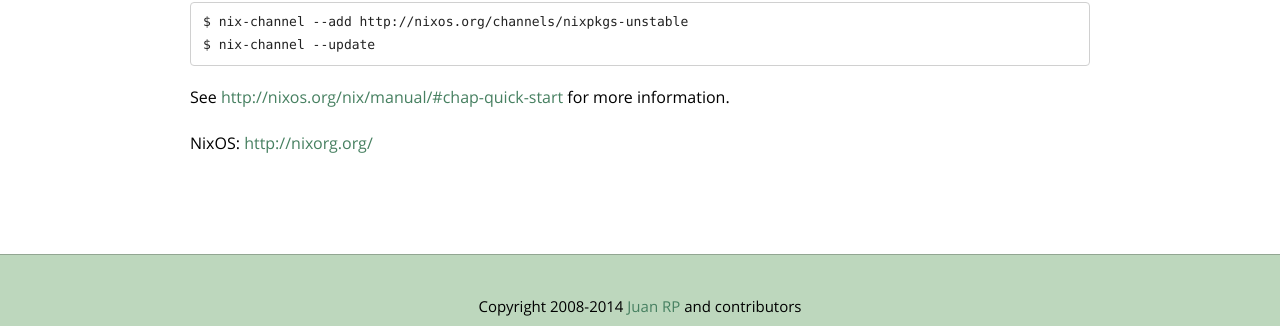
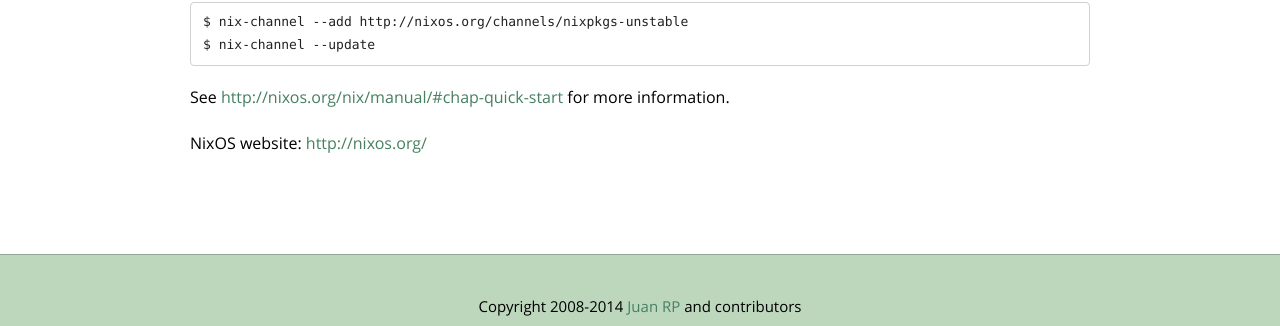
Before and after one commit to void-linux/void-linux.github.io, a Jekyll site: the page built from _posts/2014-01-17-Using-the-Nix-package-manager.markdown, in a window 1280 px wide and 900 px high, scrolled down 619 px. Shown: the part 473-799 px from the top of the window. Built offline with Jekyll 4.4.1, drawn with Linux system fonts in a browser that asks for light colours; Markdown is read by kramdown in place of the engine named in the settings; comment, search, counter and statistics services are not loaded.

Commit message:
Fix typo in previous.

```diff
--- a/_posts/2014-01-17-Using-the-Nix-package-manager.markdown
+++ b/_posts/2014-01-17-Using-the-Nix-package-manager.markdown
@@ -33,4 +33,4 @@
 See [http://nixos.org/nix/manual/#chap-quick-start](http://nixos.org/nix/manual/#chap-quick-start)
 for more information.
 
-NixOS: [http://nixorg.org/](http://nixos.org/)
+NixOS website: [http://nixos.org/](http://nixos.org/)
```
